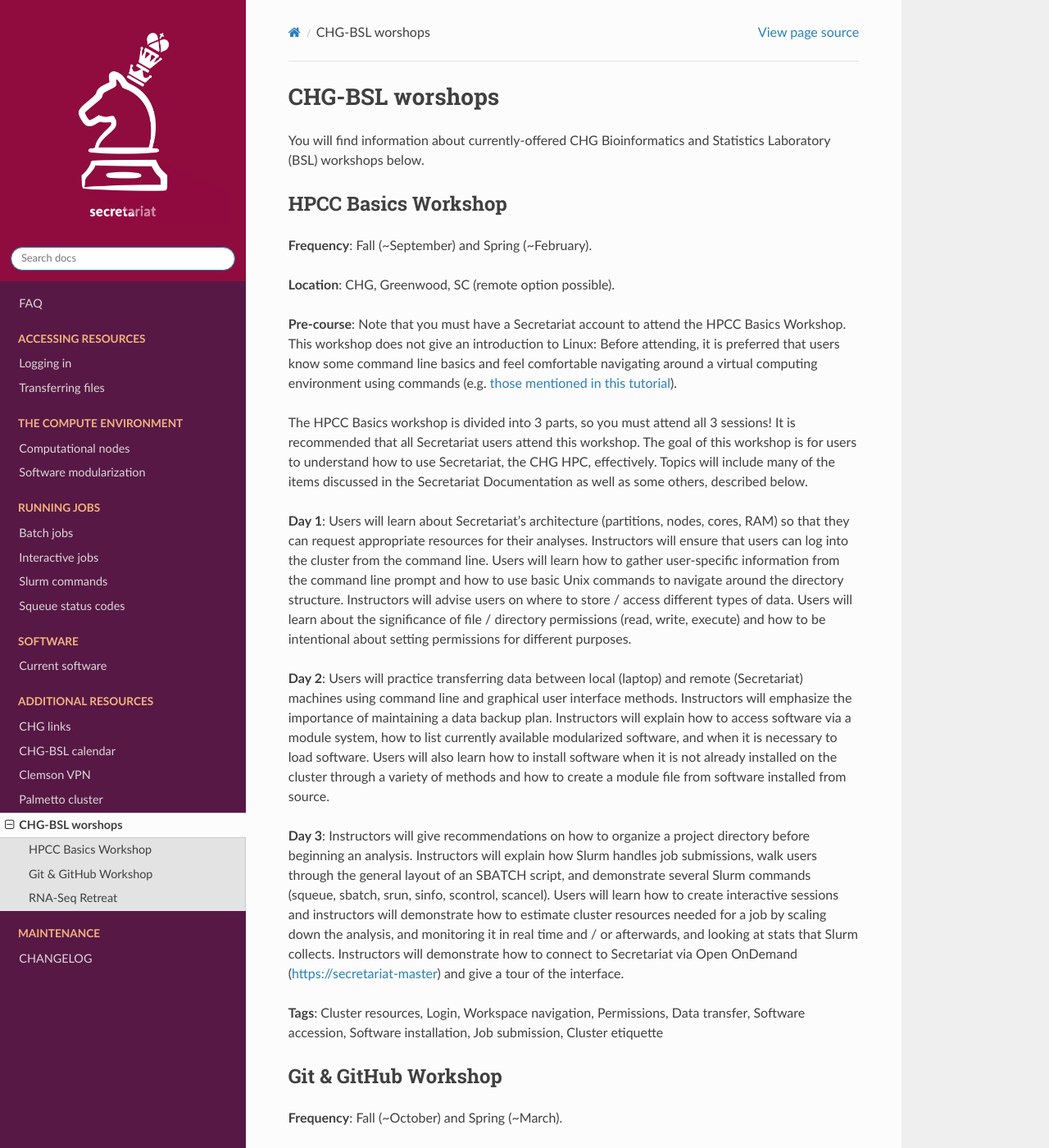
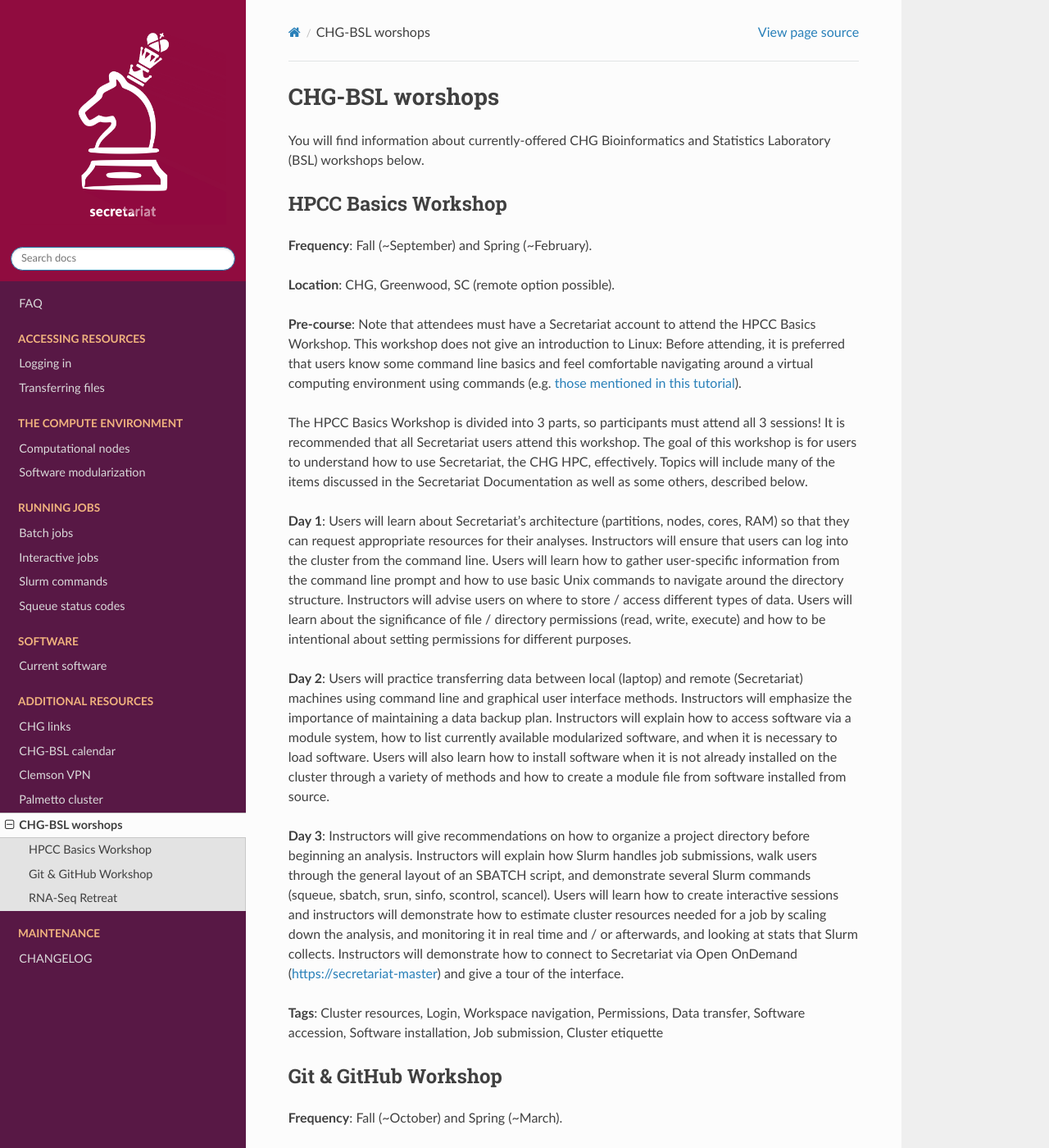
Before and after one commit to amalgamaria/secretariat, a Sphinx documentation site: the page built from docs/additional-resources/workshops.rst, in a window 1280 px wide and 1400 px high. Shown: the whole window at 82% size. Built offline with Sphinx 7.4.7 and the Read the Docs theme 2.0.0, drawn with Linux system fonts in a browser that asks for light colours; pages that are not in the unit, such as notebooks, are missing from menus; some of the changed text lies outside the part shown.

Commit message:
Fix typo -v2

```diff
--- a/docs/additional-resources/workshops.rst
+++ b/docs/additional-resources/workshops.rst
@@ -10,9 +10,9 @@
 
 **Location**: CHG, Greenwood, SC (remote option possible).
 
-**Pre-course**: Note that you must have a Secretariat account to attend the HPCC Basics Workshop. This workshop does not give an introduction to Linux: Before attending, it is preferred that users know some command line basics and feel comfortable navigating around a virtual computing environment using commands (e.g. `those mentioned in this tutorial`_).
+**Pre-course**: Note that attendees must have a Secretariat account to attend the HPCC Basics Workshop. This workshop does not give an introduction to Linux: Before attending, it is preferred that users know some command line basics and feel comfortable navigating around a virtual computing environment using commands (e.g. `those mentioned in this tutorial`_).
 
-The HPCC Basics workshop is divided into 3 parts, so you must attend all 3 sessions! It is recommended that all Secretariat users attend this workshop. The goal of this workshop is for users to understand how to use Secretariat, the CHG HPC, effectively. Topics will include many of the items discussed in the Secretariat Documentation as well as some others, described below.
+The HPCC Basics Workshop is divided into 3 parts, so participants must attend all 3 sessions! It is recommended that all Secretariat users attend this workshop. The goal of this workshop is for users to understand how to use Secretariat, the CHG HPC, effectively. Topics will include many of the items discussed in the Secretariat Documentation as well as some others, described below.
 
 **Day 1**: Users will learn about Secretariat's architecture (partitions, nodes, cores, RAM) so that they can request appropriate resources for their analyses. Instructors will ensure that users can log into the cluster from the command line. Users will learn how to gather user-specific information from the command line prompt and how to use basic Unix commands to navigate around the directory structure. Instructors will advise users on where to store / access different types of data. Users will learn about the significance of file / directory permissions (read, write, execute) and how to be intentional about setting permissions for different purposes.
 
@@ -31,7 +31,7 @@
 
 **Pre-course**: Note that the CHG-BSL HPCC Basics Workshop is currently treated as a pre-requisite for the Git & GitHub Workshop. Before the workshop, users will need to install and test the Git software client, create a GitHub account, and set up SSH keys for authentication. Instructors will provide instructions for these tasks to attendees.
 
-The Git & GitHub Workshop gives explanation of version control and motivates the many ways Git and GitHub are useful tools for bioinformaticians and users of bioinformatic tools and pipelines in general!
+The Git & GitHub Workshop is divided into 2 parts, so participants must attend all 2 sessions! The Git & GitHub Workshop gives explanation of version control and motivates the many ways Git and GitHub are useful tools for bioinformaticians and users of bioinformatic tools and pipelines in general!
 
 **Topics**:
 
```
